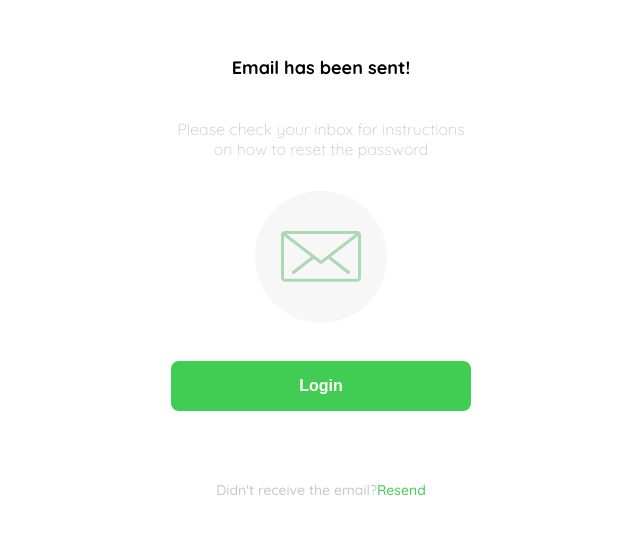
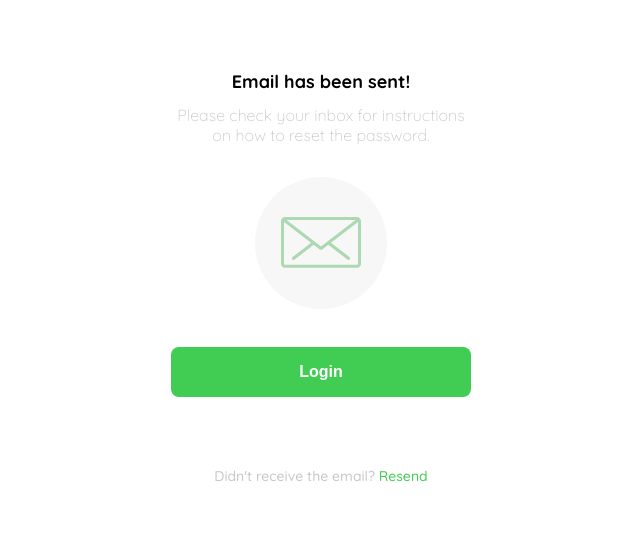
Before and after one commit to mt-alejo/pj-react-shop, a React app: page /recovery-password in a window 1280 px wide. Shown: the part 122-656 px from the top of the page, without its empty margins (319-959 px from the left). Built offline with nearby package versions, Linux system fonts and the light colour scheme.

Commit message:
[Correct]: recovery-password

```diff
--- a/src/containers/RecoveryPassword.jsx
+++ b/src/containers/RecoveryPassword.jsx
@@ -9,9 +9,9 @@ const RecoveryPassword = () => {
       <div className="RecoveryPassword-container">
         <img src={logo} alt="logo" className="logo" />
 
-        <h1 className="title">Email has been sent!</h1>
+        <h1 className="RecoveryPassword-title">Email has been sent!</h1>
         <p className="subtitle">
-          Please check your inbox for instructions on how to reset the password
+          Please check your inbox for instructions on how to reset the password.
         </p>
 
         <div className="email-image">
@@ -22,7 +22,7 @@ const RecoveryPassword = () => {
 
         <p className="resend">
           <span>Didn't receive the email?</span>
-          <a href="/">Resend</a>
+          <a href="/"> Resend</a>
         </p>
       </div>
     </div>
--- a/src/styles/RecoveryPassword.scss
+++ b/src/styles/RecoveryPassword.scss
@@ -11,7 +11,7 @@
     justify-items: center;
   }
 
-  .title {
+  .RecoveryPassword-title {
     font-size: var(--lg);
     margin-bottom: 12px;
     text-align: center;
@@ -52,8 +52,3 @@
     margin-top: 14px;
     margin-bottom: 30px;
   }
-  @media (max-width: 640px) {
-    .logo {
-      display: block;
-    }
-  }
```
